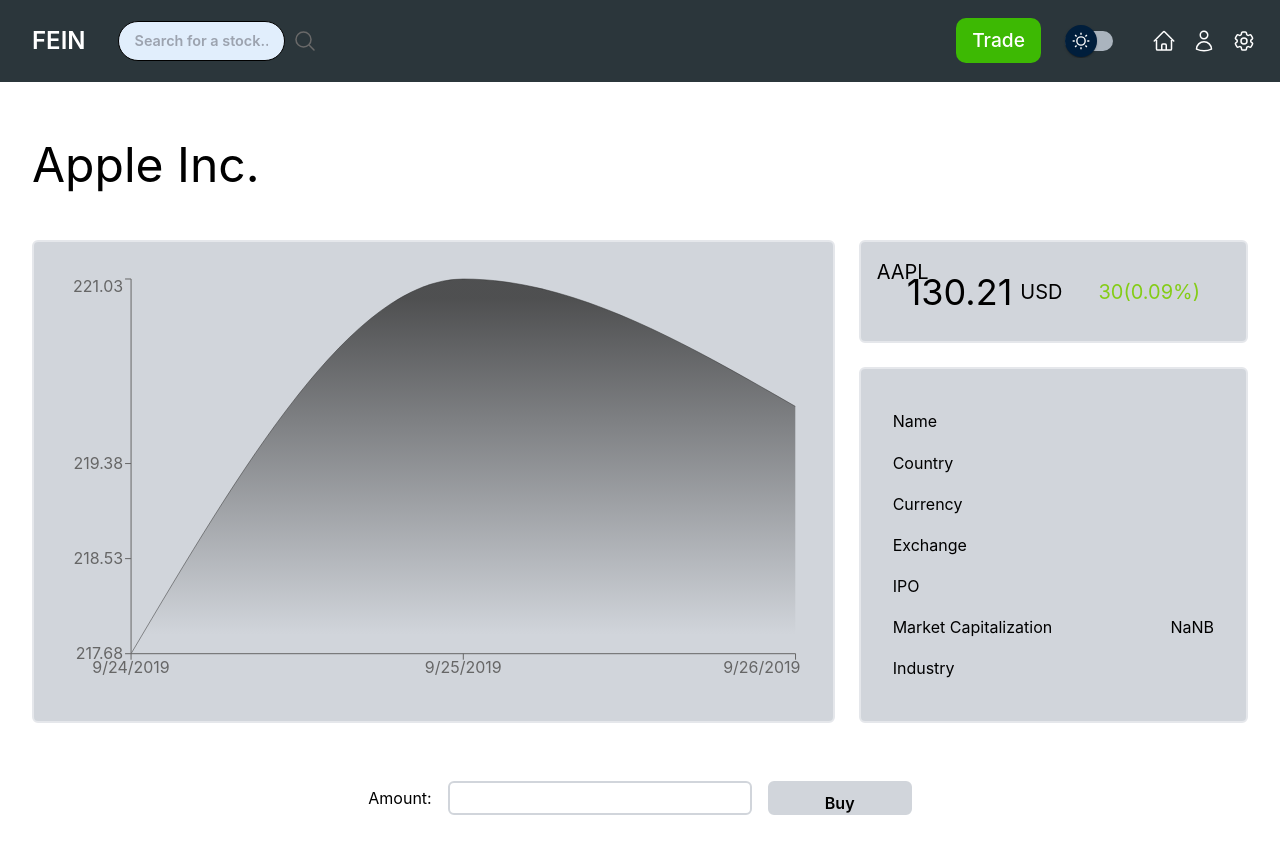
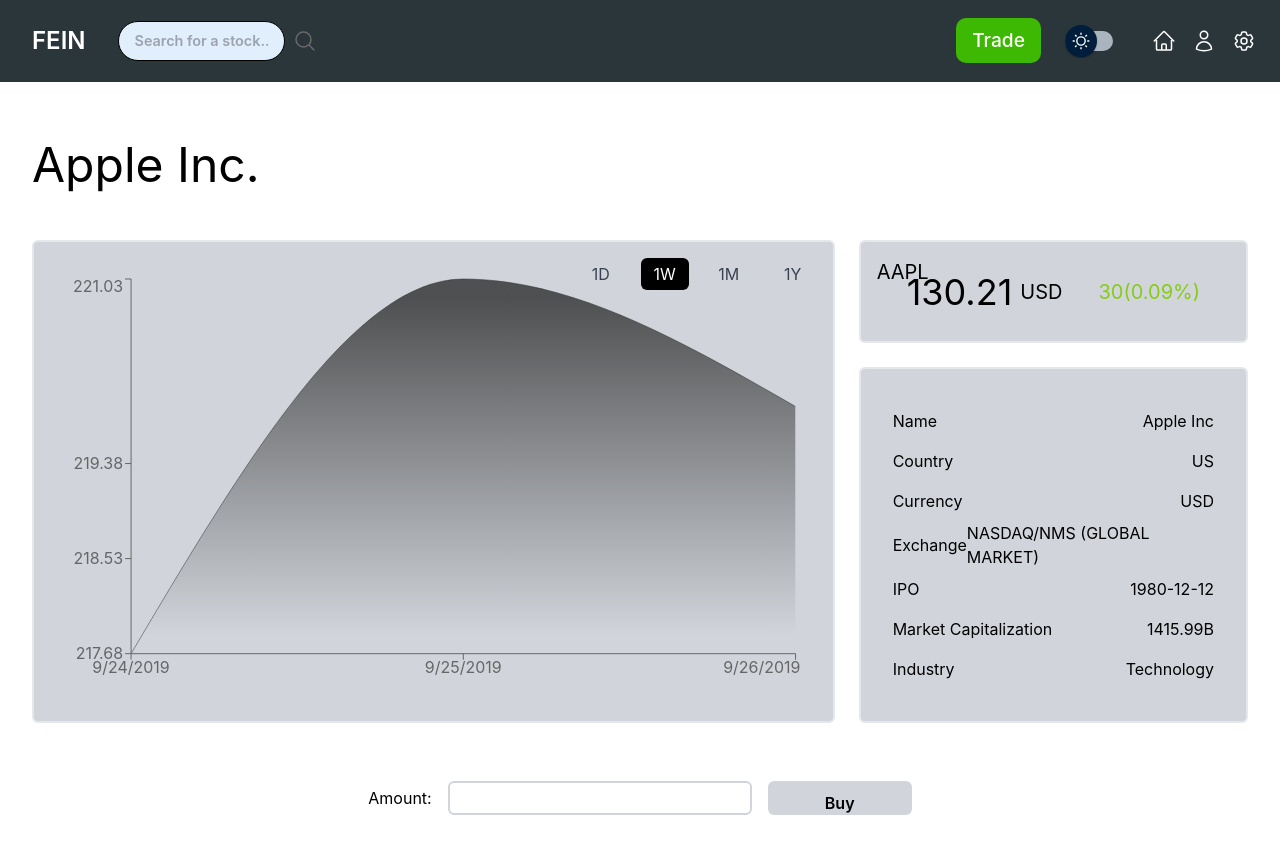
Before and after one commit to UTSCC09/project-fein, a React (Create React App) app in the folder fein/client/: page /trading/stock in a window 1280 px wide. Shown: the top 854 px of the page. Built offline with nearby package versions, Linux system fonts and the light colour scheme.

Commit message:
Add and fix company details

```diff
--- a/fein/client/src/Components/StockComponents/Chart.js
+++ b/fein/client/src/Components/StockComponents/Chart.js
@@ -2,6 +2,7 @@
 import { mockHistoricalData } from '../../MockData/MockStocks';
 import { convertUnixTimestamptoDate } from './Helpers/dateHelper';
 import Card from './Card';
+import { chartConfig } from '../../MockData/config';
 
 import {
     AreaChart,
@@ -11,6 +12,8 @@
     Tooltip,
     ResponsiveContainer
 } from "recharts";
+import ChartFilter from './ChartFilter';
+
 
 const Chart = () => {
     const [data, setData] = useState(mockHistoricalData);
@@ -28,6 +31,16 @@
 
     return(
         <Card>
+            <ul className="flex absolute top-2 right-2 z-40">
+                {Object.keys(chartConfig).map((key) => (
+                    <li key={key}>
+                        <ChartFilter text={key} active={filter === key} onClick={() =>  {
+                            setFilter(key);
+                        }} />
+                    </li>
+                ))}
+            </ul>
+
             <ResponsiveContainer>
                 <AreaChart data={formatData(data)}>
                     <defs>
--- /dev/null
+++ b/fein/client/src/Components/StockComponents/ChartFilter.js
@@ -0,0 +1,15 @@
+import React from 'react';
+
+const ChartFilter = ({ text, active, onClick }) => {
+    return (
+        <button
+            onClick={onClick}
+            className={`w-12 m-2 h-8 border-1 rounded-md flex flex-row items-center justify-center cursor-pointer ${
+                active ? 'bg-black border-black-100 text-white' : 'bg-gray-300 text-gray-700'}`}
+            >
+            {text}
+        </button>
+    );
+}
+
+export default ChartFilter;
--- a/fein/client/src/Components/StockComponents/Dashboard.js
+++ b/fein/client/src/Components/StockComponents/Dashboard.js
@@ -3,7 +3,7 @@
 import Overview from './Overview';
 import Chart from './Chart';
 
-import { MockStocks } from '../../MockData/MockStocks';
+import { MockStocks, mockCompanyDetails } from '../../MockData/MockStocks';
 
 
 const child = {
@@ -30,7 +30,7 @@
                 />
             </div>
             <div className="row-span-2 xl:row-span-3">
-                <Details details={MockStocks}/>
+                <Details details={mockCompanyDetails[0]}/>
             </div>
             <div className="col-span-1 md:col-span-2 xl:col-span-3 row-span-1 flex">
                 <div className="h-1/3 self-center justify-center w-full flex">
--- a/fein/client/src/Components/TradingComponents/StockCard.js
+++ b/fein/client/src/Components/TradingComponents/StockCard.js
@@ -6,8 +6,8 @@
 
     const navigate = useNavigate();
     const handleClick = () => {
-        navigate(`/trading/stock`);
-        // ${stock.ticker}
+        navigate(`/trading/stock/${stock.ticker}`);
+
     }
 
     return (
--- a/fein/client/src/MockData/MockStocks.js
+++ b/fein/client/src/MockData/MockStocks.js
@@ -94,6 +94,23 @@
     ]
 };
 
+export const mockCompanyDetails = [
+    {
+        "country": "US",
+        "currency": "USD",
+        "exchange": "NASDAQ/NMS (GLOBAL MARKET)",
+        "ipo": "1980-12-12",
+        "marketCapitalization": 1415993,
+        "name": "Apple Inc",
+        "phone": "14089961010",
+        "shareOutstanding": 4375.47998046875,
+        "ticker": "AAPL",
+        "weburl": "https://www.apple.com/",
+        "logo": "https://static.finnhub.io/logo/87cb30d8-80df-11ea-8951-00000000092a.png",
+        "finnhubIndustry":"Technology"
+      },
+];
+
 export const mockStockQuote = {
     "c": 261.74,
     "h": 263.31,
```
